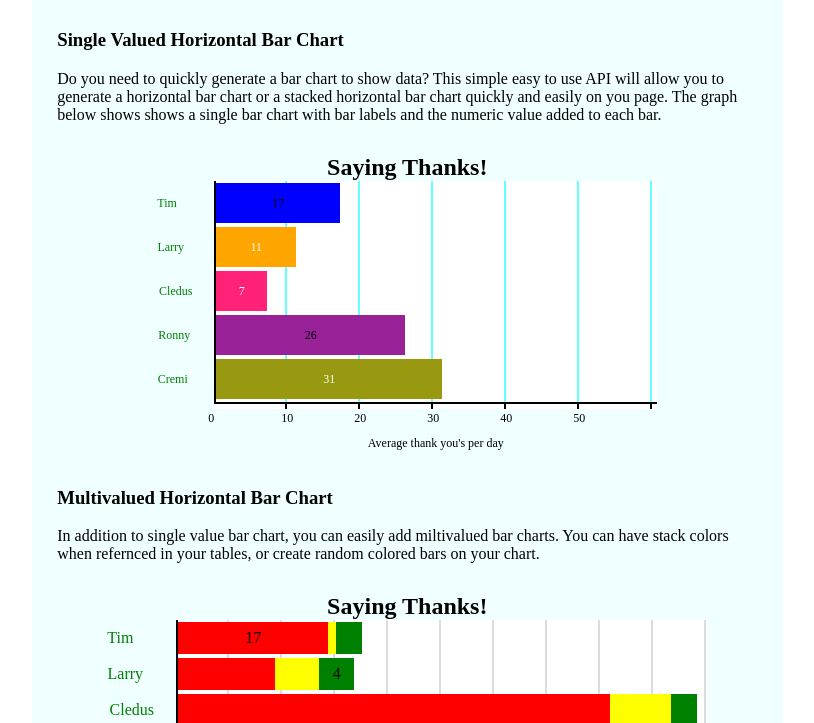
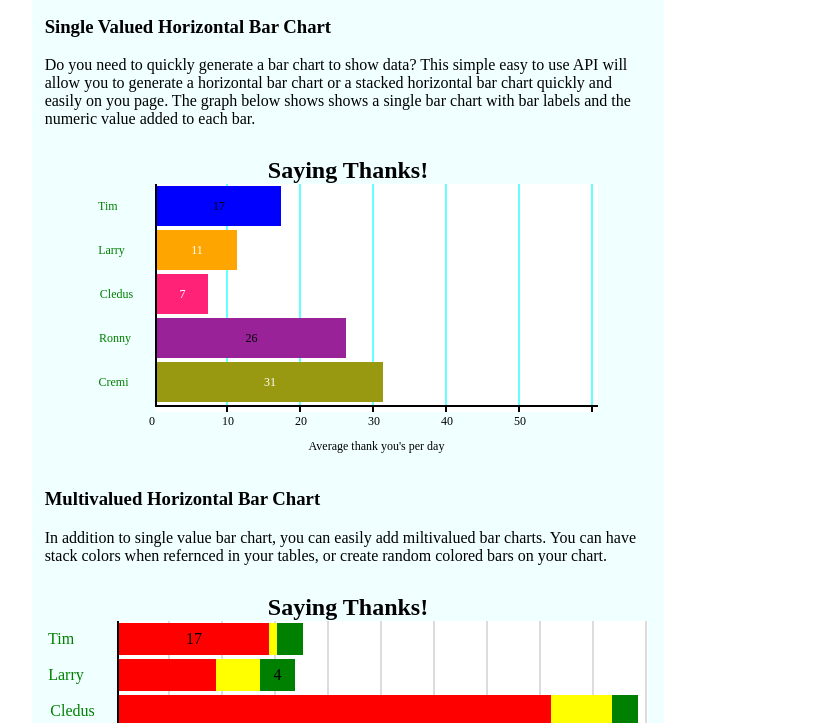
Before and after one commit to p00kO/barChart, a website: page index.html in a window 1280 px wide. Shown: the part 230-953 px from the top of the page, without its empty margins (292-1106 px from the left). Drawn offline with nearby package versions, Linux system fonts and the light colour scheme.

Commit message:
Small CSS mods

```diff
--- a/style.css
+++ b/style.css
@@ -3,18 +3,26 @@
   background-color: aqua;
   text-align : center;
   font-size : 3rem;
-  padding : 10%
+  padding : 10%;
+}
+
+p {
+  padding-left: 2%;
+  padding-right: 2%;
+}
+
+h3{
+  padding-left: 2%;
+  padding-right: 2%;
 }
 
 .main {
   background-color: azure;
   width : 50%;
   padding-bottom : 10%;
-  padding-left: 2%;
-  padding-right: 2%;
   margin-left : 25%;
   margin-right: 25%;
-  min-width: 700px;
+  min-width: 600px;
 }
 
 .chart {
```
